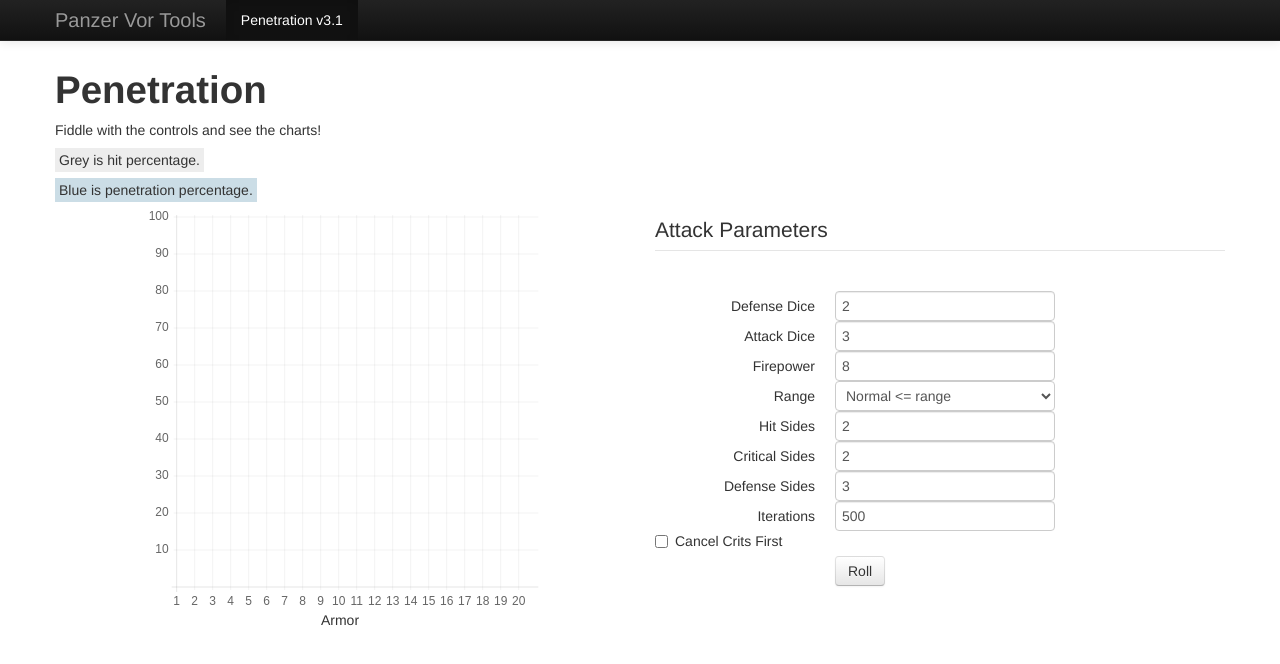
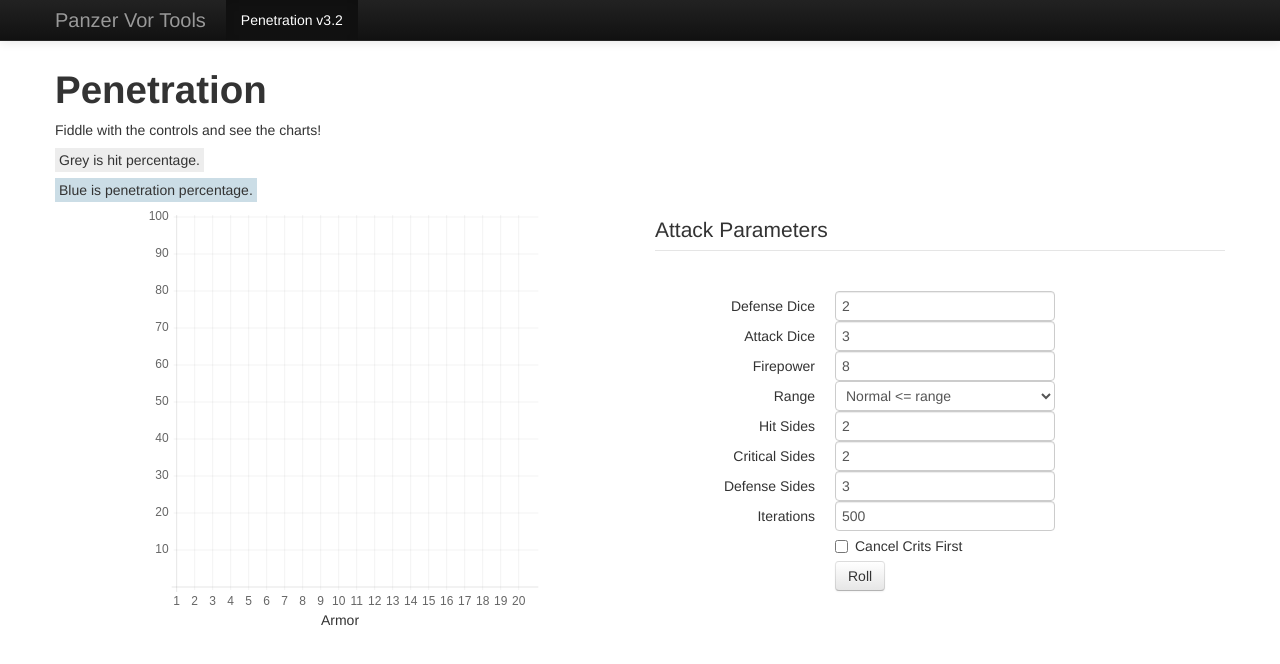
Before and after one commit to rtsuk/rtsuk.github.io, a plain HTML site: page pv/index.html in a window 1280 px wide. Drawn offline with nearby package versions, Linux system fonts and the light colour scheme.

Commit message:
Fix checkbox.

```diff
--- a/pv/index.html
+++ b/pv/index.html
@@ -41,7 +41,7 @@
                 <a class="brand" href="#">Panzer Vor Tools</a>
                 <div class="nav-collapse collapse">
                     <ul class="nav">
-                        <li class="active"><a href="#">Penetration v3.1</a></li>
+                        <li class="active"><a href="#">Penetration v3.2</a></li>
                     </ul>
                 </div><!--/.nav-collapse -->
             </div>
@@ -110,9 +110,11 @@
                             <div class="controls">
                                 <input name="iterations" type="number" min="1" max="10000" value="500">
                             </div>
-                            <label class="checkbox">
-                                <input name="cancelCrits" type="checkbox">Cancel Crits First
-                            </label>
+                            <div class="controls">
+                                <label class="checkbox">
+                                    <input name="cancelCrits" type="checkbox">Cancel Crits First
+                                </label>
+                            </div>
                             <div class="controls">
                                 <button type="submit" class="btn">Roll</button>
                             </div>
```
